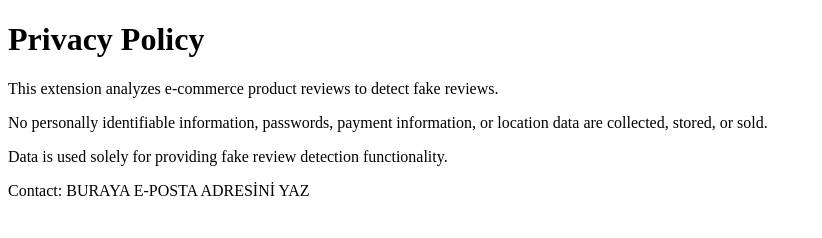
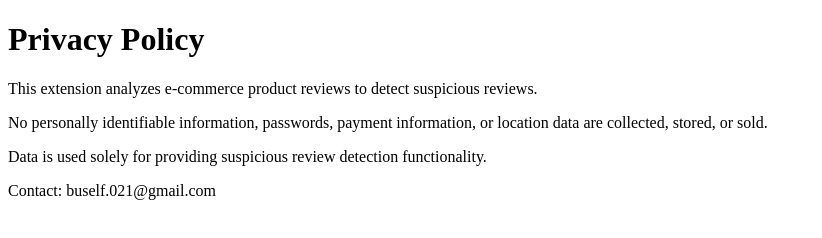
Before and after one commit to busekl34/eklenti, a plain HTML site: page index.html in a window 1280 px wide. Shown: the whole page, without its empty margins (0-822 px from the left). Drawn offline with Linux system fonts and the light colour scheme.

Commit message:
Update index.html

```diff
--- a/index.html
+++ b/index.html
@@ -7,13 +7,13 @@
 <body>
 <h1>Privacy Policy</h1>
 
-<p>This extension analyzes e-commerce product reviews to detect fake reviews.</p>
+<p>This extension analyzes e-commerce product reviews to detect suspicious reviews.</p>
 
 <p>No personally identifiable information, passwords, payment information, or location data are collected, stored, or sold.</p>
 
-<p>Data is used solely for providing fake review detection functionality.</p>
+<p>Data is used solely for providing suspicious review detection functionality.</p>
 
-<p>Contact: BURAYA E-POSTA ADRESİNİ YAZ</p>
+<p>Contact: buself.021@gmail.com</p>
 
 </body>
 </html>
```
